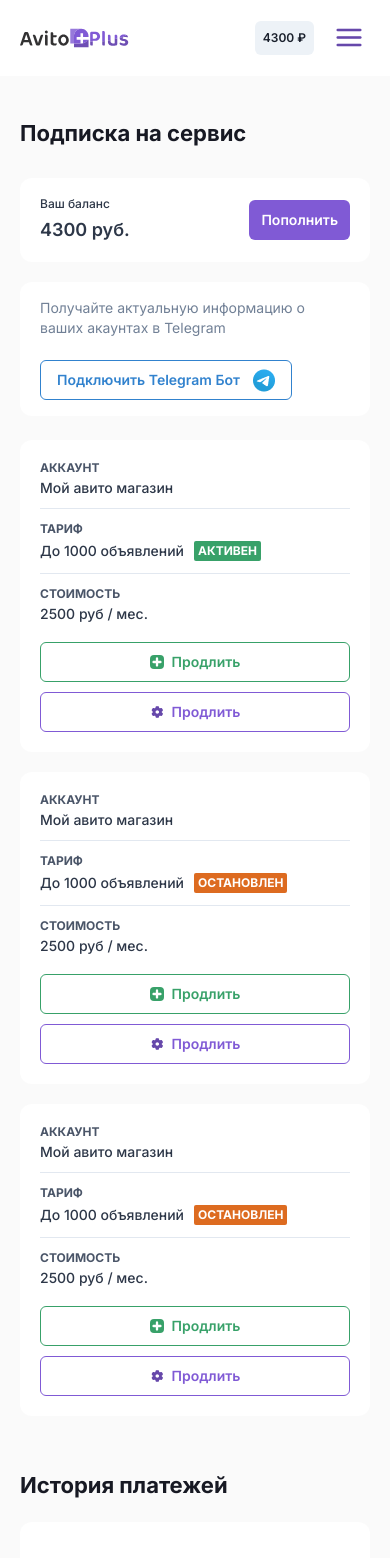
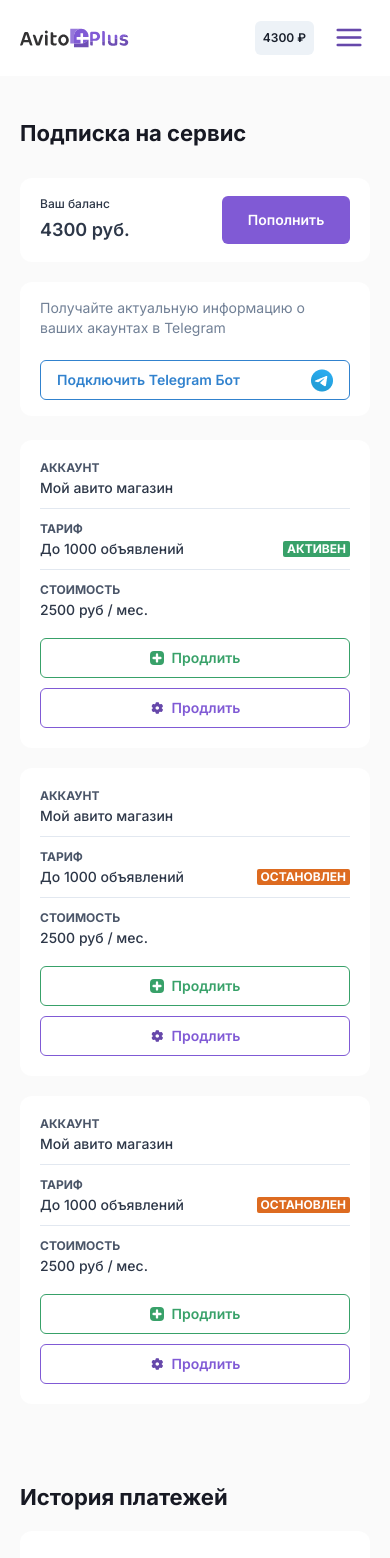
Before and after one commit to fayzullayevelmurod/Avito, a React (Vite) app: page /subscription-services in a window 390 px wide. Shown: the top 1558 px of the page. Built offline with nearby package versions, Linux system fonts and the light colour scheme.

Commit message:
media bugs finished

```diff
--- a/src/assets/index.js
+++ b/src/assets/index.js
@@ -32,6 +32,8 @@ import purpleBallon from './media/purple-ballon.png'
 import avitoQrCode from './media/avito-qr-code.svg'
 import closeIcon from './icons/close-icon.svg'
 import menueIcon from './icons/menu-icon.svg'
+import airpodsGroupTwo from './media/airpods-group.png'
+import mediaPurpleBg from './media/media-purple-bg.png'
 
 export default {
 	avitoPlusLogo,
@@ -67,5 +69,7 @@ export default {
 	purpleBallon,
 	avitoQrCode,
 	closeIcon,
-	menueIcon
+	menueIcon,
+	airpodsGroupTwo,
+	mediaPurpleBg
 }
--- a/src/components/account/your-accounts.jsx
+++ b/src/components/account/your-accounts.jsx
@@ -370,6 +370,7 @@ export const YourAccounts = () => {
 							<Flex
 								gap='5px'
 								flexWrap='wrap'
+								alignItems='center'
 							>
 								<Flex
 									bgColor='#E9D8FD'
@@ -413,6 +414,22 @@ export const YourAccounts = () => {
 									Запчасти
 									<CloseIcon opacity='0.3' color='purple.800' width='10px' height='20px' cursor='pointer' _hover={{ opacity: '1' }} transition='all 0.2s linear' />
 								</Flex>
+								<Text
+									cursor='pointer'
+									px='8px'
+									lineHeight='16px'
+									color='#6B46C1'
+									fontWeight='500'
+									display='none'
+									sx={{
+										"@media (max-width:480px)": {
+											fontSize: '12px',
+											display: 'block',
+										}
+									}}
+								>
+									Добавить
+								</Text>
 							</Flex>
 							<Text
 								cursor='pointer'
@@ -422,7 +439,9 @@ export const YourAccounts = () => {
 								fontWeight='500'
 								sx={{
 									"@media (max-width:480px)": {
-										mb: '5px'
+										mb: '5px',
+										fontSize: '12px',
+										display: 'none'
 									}
 								}}
 							>
@@ -746,7 +765,8 @@ export const YourAccounts = () => {
 											gap={{ base: '10px', md: '32px', lg: '10px' }}
 											sx={{
 												"@media (max-width:668px)": {
-													flexWrap: 'wrap'
+													flexWrap: 'wrap',
+													gap: '20px'
 												}
 											}}
 										>
@@ -764,7 +784,7 @@ export const YourAccounts = () => {
 												<Flex
 													flexDirection='column'
 													gap='8px'
-													mt='16px'
+													mt={{ base: '12px', sm: '16px', md: '16px', lg: '16px' }}
 												>
 													<Box
 														px='8px'
@@ -788,9 +808,7 @@ export const YourAccounts = () => {
 															<svg xmlns="http://www.w3.org/2000/svg" width="14" height="14" viewBox="0 0 14 14" fill="none">
 																<path d="M13.5248 6.82281C13.5056 6.77961 13.0424 5.75203 12.0127 4.72227C10.6405 3.35016 8.9075 2.625 7 2.625C5.0925 2.625 3.35945 3.35016 1.98734 4.72227C0.957573 5.75203 0.492182 6.78125 0.475229 6.82281C0.450354 6.87876 0.4375 6.93931 0.4375 7.00055C0.4375 7.06178 0.450354 7.12233 0.475229 7.17828C0.49437 7.22148 0.957573 8.24852 1.98734 9.27828C3.35945 10.6498 5.0925 11.375 7 11.375C8.9075 11.375 10.6405 10.6498 12.0127 9.27828C13.0424 8.24852 13.5056 7.22148 13.5248 7.17828C13.5496 7.12233 13.5625 7.06178 13.5625 7.00055C13.5625 6.93931 13.5496 6.87876 13.5248 6.82281ZM7 9.1875C6.56735 9.1875 6.14442 9.05921 5.78469 8.81884C5.42495 8.57847 5.14458 8.23683 4.97901 7.83712C4.81344 7.43741 4.77012 6.99757 4.85453 6.57324C4.93893 6.14891 5.14727 5.75913 5.4532 5.4532C5.75913 5.14728 6.1489 4.93894 6.57324 4.85453C6.99757 4.77013 7.4374 4.81345 7.83712 4.97901C8.23683 5.14458 8.57847 5.42496 8.81884 5.78469C9.0592 6.14442 9.1875 6.56735 9.1875 7C9.1875 7.58016 8.95703 8.13656 8.54679 8.5468C8.13656 8.95703 7.58016 9.1875 7 9.1875Z" fill="#3182CE" />
 															</svg>
-															<Text
-
-															>
+															<Text>
 																Просмотры:
 															</Text>
 															<Text ml='auto'>
@@ -873,7 +891,7 @@ export const YourAccounts = () => {
 												<Flex
 													flexDirection='column'
 													gap='8px'
-													mt='16px'
+													mt={{ base: '12px', sm: '16px', md: '16px', lg: '16px' }}
 												>
 													<Box
 														px='8px'
@@ -985,7 +1003,7 @@ export const YourAccounts = () => {
 												<Flex
 													flexDirection='column'
 													gap='8px'
-													mt='16px'
+													mt={{ base: '12px', sm: '16px', md: '16px', lg: '16px' }}
 												>
 													<Box
 														px='8px'
@@ -1155,6 +1173,7 @@ export const YourAccounts = () => {
 							width={{ base: '100%', sm: 'auto', md: 'auto', lg: 'auto' }}
 							color='white'
 							mt='24px'
+							height={{ base: '48px', sm: 'auto', md: 'auto', lg: 'auto' }}
 							bgColor='orange.500'
 							_hover={{
 								bgColor: 'orange.600',
--- a/src/components/home/avito-plus.jsx
+++ b/src/components/home/avito-plus.jsx
@@ -136,6 +136,11 @@ export const AvitoPlus = () => (
 							order: '1',
 							height: '180px',
 							bgSize: '100% 280%'
+						},
+						"@media (max-width:480px)": {
+							bgImage: `url(${assets.avitoPlusBg})`,
+							bgSize: '109% 133%',
+							bgPosition: '0px -33px'
 						}
 					}}
 				>
@@ -460,7 +465,7 @@ export const AvitoPlus = () => (
 						},
 						"@media (max-width:700px)": {
 							width: '75%',
-							height: '50%'
+							height: '57%'
 						},
 					}}
 				>
--- a/src/components/home/avito-services.jsx
+++ b/src/components/home/avito-services.jsx
@@ -9,7 +9,9 @@ import assets from '../../assets';
 import { Link } from 'react-router-dom';
 
 export const AvitoServices = () => (
-	<Box mb='144px'>
+	<Box
+		mb={{ base: '80px', md: '100px', lg: '144px' }}
+	>
 		<Heading
 			fontSize={{ base: '22px', sm: '35px', md: '40px', lg: '48px' }}
 			fontWeight='700'
@@ -73,7 +75,8 @@ export const AvitoServices = () => (
 					bottom={0}
 					height={{ base: '53%', lg: 'auto' }}
 				>
-					<Image src={assets.airpordsGroup} alt='airports group' />
+					<Image src={assets.airpordsGroup} alt='airports group' display={{ base: 'none', lg: 'block' }} />
+					<Image src={assets.airpodsGroupTwo} display={{ base: 'block', lg: 'none' }} />
 				</Box>
 			</Box>
 			<Box
--- a/src/components/home/short-review.jsx
+++ b/src/components/home/short-review.jsx
@@ -101,7 +101,7 @@ export const ShortReview = () => {
 					justify='start'
 				>
 					<Link
-						className='link-button media-full'
+						className='link-button media-full h-48'
 					>
 						<Image src={assets?.lightning} alt="liglightning icon" display={'inline-block'} />
 						Начните сейчас
--- a/src/components/home/subscription.jsx
+++ b/src/components/home/subscription.jsx
@@ -836,7 +836,9 @@ export const Subscription = () => (
 				sx={{
 					"@media (max-width:480px)": {
 						p: '20px',
-						borderRadius: '20px'
+						borderRadius: '20px',
+						bgPosition: '145px 0px'
+
 					}
 				}}
 			>
--- a/src/components/home/welcome.jsx
+++ b/src/components/home/welcome.jsx
@@ -21,6 +21,7 @@ export const Welcome = () => (
 			"@media (max-width: 480px)": {
 				px: '20px',
 				pt: '28px',
+				borderRadius: '20px !important'
 			}
 		}}
 	>
@@ -65,7 +66,7 @@ export const Welcome = () => (
 				justifyContent='center'
 				className='media-mb'
 			>
-				<Link to='#!' className='link-button media-full'>
+				<Link to='#!' className='link-button media-full h-48'>
 					<Image src={assets.lightning} alt="liglightning icon" display={'inline-block'} />
 					Начните сейчас
 				</Link>
@@ -99,7 +100,7 @@ export const Welcome = () => (
 			<Box
 				className='avito-plus__card'
 				backgroundColor='white'
-				borderRadius={32}
+				borderRadius={{ base: 20, sm: 32, md: 32, lg: 32 }}
 				p={{ base: '20px', md: '32px', lg: '40px' }}
 				maxWidth='668px'
 				sx={{
@@ -177,7 +178,7 @@ export const Welcome = () => (
 				maxW='380px'
 				width='100%'
 				bgImage={assets.plusBg}
-				bgColor='purple.500'
+				bgColor='#6548aa'
 				p={{ base: '20px', md: '32px', lg: '40px' }}
 				color='white'
 				textAlign='center'
--- a/src/components/subscription-services/subscription-main.jsx
+++ b/src/components/subscription-services/subscription-main.jsx
@@ -29,7 +29,7 @@ export const SubscriptionMain = () => {
 					"@media (max-width: 950px)": {
 						gap: '20px',
 						flexDirection: 'column'
-					}
+					},
 				}}
 			>
 				<Flex
@@ -82,6 +82,12 @@ export const SubscriptionMain = () => {
 							_hover={{
 								bgColor: 'purple.600'
 							}}
+							sx={{
+								"@media (max-width: 480px)": {
+									width: '128px',
+									height: '48px'
+								}
+							}}
 						>
 							Пополнить
 						</Button>
@@ -105,17 +111,32 @@ export const SubscriptionMain = () => {
 						}
 					}}
 				>
+					<Box
+						sx={{
+							"@media (max-width:480px)": {
+								width: '100%'
+							}
+						}}
+					>
 						<Link to='#!'>
 							<Button
 								borderColor='blue.500'
 								color='blue.500'
 								variant='outline'
 								fontSize={{ base: '14px', md: '16px', lg: '16px' }}
+								sx={{
+									"@media (max-width:480px)": {
+										display: 'flex',
+										justifyContent: 'space-between',
+										width: '100%'
+									}
+								}}
 							>
 								Подключить Telegram Бот
 								<Image src={assets.telegramIcon} ml='13px' />
 							</Button>
 						</Link>
+					</Box>
 					<Box
 						sx={{
 							"@media (max-width: 550px)": {
@@ -300,6 +321,9 @@ export const SubscriptionMain = () => {
 										pl: '0',
 										borderBottom: '1px solid #E2E8F0',
 										pb: '12px'
+									},
+									"@media (max-width: 480px)": {
+										justifyContent: 'space-between'
 									}
 								}}
 							>
@@ -313,6 +337,11 @@ export const SubscriptionMain = () => {
 									py='2px'
 									borderRadius='2px'
 									fontSize='12px'
+									sx={{
+										"@media (max-width: 480px)": {
+											py: '0'
+										}
+									}}
 								>
 									АКТИВЕН
 								</Box>
@@ -497,6 +526,9 @@ export const SubscriptionMain = () => {
 										pl: '0',
 										borderBottom: '1px solid #E2E8F0',
 										pb: '12px'
+									},
+									"@media (max-width: 480px)": {
+										justifyContent: 'space-between'
 									}
 								}}
 							>
@@ -510,6 +542,11 @@ export const SubscriptionMain = () => {
 									py='2px'
 									borderRadius='2px'
 									fontSize='12px'
+									sx={{
+										"@media (max-width: 480px)": {
+											py: '0'
+										}
+									}}
 								>
 									ОСТАНОВЛЕН
 								</Box>
@@ -693,6 +730,9 @@ export const SubscriptionMain = () => {
 										pl: '0',
 										borderBottom: '1px solid #E2E8F0',
 										pb: '12px'
+									},
+									"@media (max-width: 480px)": {
+										justifyContent: 'space-between'
 									}
 								}}
 							>
@@ -706,6 +746,11 @@ export const SubscriptionMain = () => {
 									py='2px'
 									borderRadius='2px'
 									fontSize='12px'
+									sx={{
+										"@media (max-width: 480px)": {
+											py: '0'
+										}
+									}}
 								>
 									ОСТАНОВЛЕН
 								</Box>
@@ -803,8 +848,8 @@ export const SubscriptionMain = () => {
 				</Flex>
 			</Box>
 			<Flex
-				mt='56px'
-				mb='23px'
+				mt={{ base: '80px', sm: '56px', md: '56px', lg: '56px' }}
+				mb={{ base: '20px', sm: '23px', md: '23px', lg: '23px' }}
 				alignItems='center'
 				justifyContent='space-between'
 			>
--- a/src/components/video-instructions/video-instructions.jsx
+++ b/src/components/video-instructions/video-instructions.jsx
@@ -70,6 +70,7 @@ export const VideoInstructions = () => {
 										bgColor: 'purple.500',
 										color: 'white'
 									}}
+									height={{ base: '48px', sm: 'auto', md: 'auto', lg: 'auto' }}
 								>
 									Спросить поддержку
 								</Button>
@@ -96,6 +97,7 @@ export const VideoInstructions = () => {
 						bgColor='#fff'
 						borderRadius='12px'
 						p={{ base: '16px', sm: '20px', md: '24px', lg: '24px' }}
+						mb={{ base: '20px', sm: '0', md: '0', lg: '0' }}
 					>
 						<Text
 							fontWeight={500}
@@ -119,6 +121,36 @@ export const VideoInstructions = () => {
 								}}
 							>
 								Моя первая статья на сайте авито плюс
+							</Box>
+							<Box
+								p='8px 16px'
+								bgColor='#fafafa'
+								borderRadius='8px'
+								transition='all 0.1s linear'
+								fontSize='14px'
+								fontWeight='500'
+								cursor='pointer'
+								_hover={{
+									bgColor: 'purple.500',
+									color: 'white'
+								}}
+							>
+								Как добавить изображения
+							</Box>
+							<Box
+								p='8px 16px'
+								bgColor='#fafafa'
+								borderRadius='8px'
+								transition='all 0.1s linear'
+								fontSize='14px'
+								fontWeight='500'
+								cursor='pointer'
+								_hover={{
+									bgColor: 'purple.500',
+									color: 'white'
+								}}
+							>
+								Как удалить, добавить объявление
 							</Box>
 							<Box
 								p='8px 16px'
@@ -163,37 +195,7 @@ export const VideoInstructions = () => {
 									color: 'white'
 								}}
 							>
-								Моя первая статья на сайте авито плюс
-							</Box>
-							<Box
-								p='8px 16px'
-								bgColor='#fafafa'
-								borderRadius='8px'
-								transition='all 0.1s linear'
-								fontSize='14px'
-								fontWeight='500'
-								cursor='pointer'
-								_hover={{
-									bgColor: 'purple.500',
-									color: 'white'
-								}}
-							>
-								Моя первая статья на сайте авито плюс
-							</Box>
-							<Box
-								p='8px 16px'
-								bgColor='#fafafa'
-								borderRadius='8px'
-								transition='all 0.1s linear'
-								fontSize='14px'
-								fontWeight='500'
-								cursor='pointer'
-								_hover={{
-									bgColor: 'purple.500',
-									color: 'white'
-								}}
-							>
-								Моя первая статья на сайте авито плюс
+								Как удалить, добавить объявление
 							</Box>
 							<Box
 								p='8px 16px'
--- a/src/index.css
+++ b/src/index.css
@@ -12,9 +12,11 @@ body {
 .main {
 	min-height: calc(100vh - 80px - 85px);
 }
-.no-scroll{
+
+.no-scroll {
 	overflow-y: hidden;
 }
+
 /* colors */
 .purple {
 	color: #805AD5;
@@ -92,6 +94,10 @@ body {
 		width: 100%;
 	}
 
+	.h-48 {
+		height: 48px !important;
+	}
+
 	.subscription-section .outline-link-button,
 	.subscription-section .link-button {
 		width: 100% !important;
```
Also changed, not shown: src/assets/media/airpods-group.png (added), src/assets/media/media-purple-bg.png (added). Lines whose indentation alone changed are shown as unchanged.
